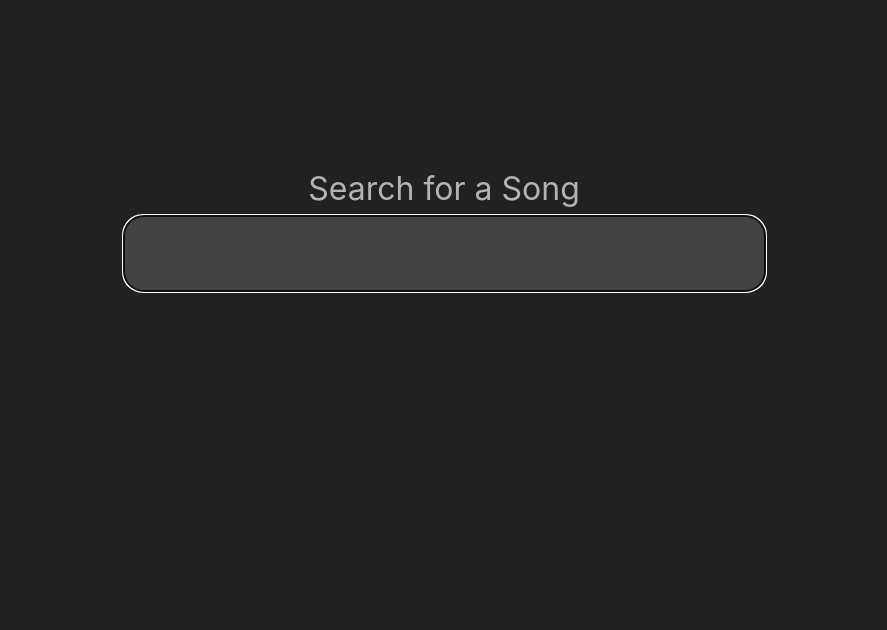
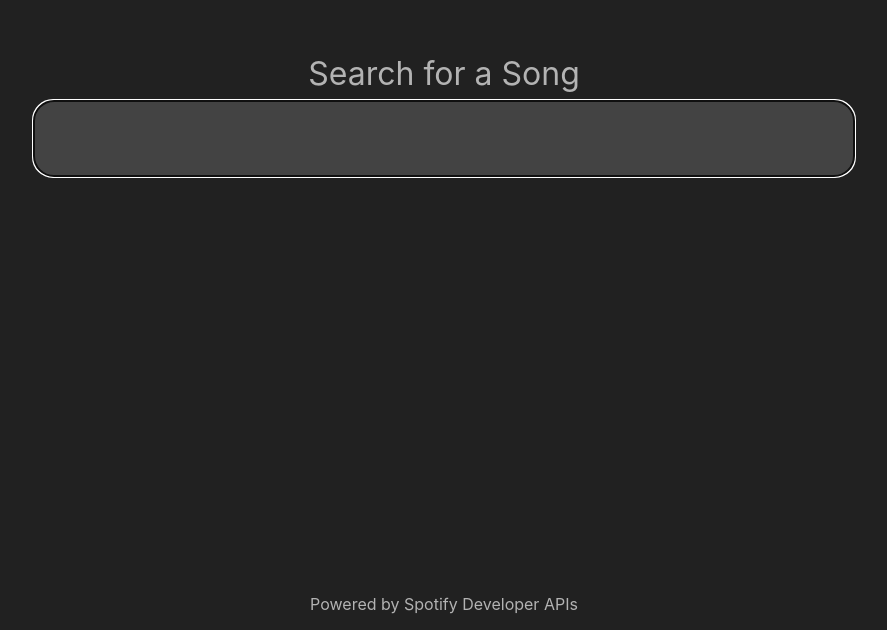
Before and after one commit to Lrobert6/song-recommender, a React (Create React App) app in the folder song-recommender/: page / in a window 1280 px wide. Shown: the part 170-800 px from the top of the page, without its empty margins (196-1083 px from the left). Built offline with nearby package versions, Linux system fonts and the light colour scheme.

Commit message:
Created Basic Layout

```diff
--- a/song-recommender/src/App.css
+++ b/song-recommender/src/App.css
@@ -1,10 +1,10 @@
 .background {
   text-align: center;
   background-color: #212121;
-  min-height: 100vh;
+  height: 100vh;
   display: flex;
   flex-direction: column;
   align-items: center;
-  justify-content: center;
+  justify-content: flex-start;
   color: #b3b3b3;
 }
--- a/song-recommender/src/App.js
+++ b/song-recommender/src/App.js
@@ -3,14 +3,42 @@ import { useState } from 'react';
 
 function App() {
   const [searchTerm, setSearchTerm] = useState('');
+  const [results, setResults] = useState([]);
 
+  const handleInputChange = (event) => {
+    setSearchTerm(event.target.value);
+
+    if(event.target.value.trim() !== ''){
+      setResults(['Song 1', 'Song 2', 'Song 3', 'Song 4', 'Song 5']
+        .filter(song => song.toLowerCase().includes(event.target.value.toLowerCase()
+      )));
+    } else {
+      setResults([]);
+    }
+  }
 
   return (
     <div className="background">
-      <div style={{display: 'flex', flexDirection: 'column'}}>
-        <label style={{fontSize: '2rem', marginBottom: '0.5rem'}}>Search for a Song</label>
-        <input type='text' autoFocus style={{backgroundColor: '#434343', border: 'none', borderRadius: '20px', fontSize: '3rem', color: 'white', padding: '10px'}}/>
+      <div style={{marginTop: '17.5%', display: 'flex', flexDirection: 'column', transition: 'transform 0.3s ease', transform: searchTerm ? 'translateY(-15rem)' : 'translateY(0)'}}>
+        <label style={{fontSize: '2rem', marginBottom: '0.5rem', opacity: searchTerm ? '0%' : '100%'}}>Search for a Song</label>
+        <input type='text' autoFocus value={searchTerm} onChange={handleInputChange} style={{backgroundColor: '#434343', border: 'none', borderRadius: '20px', fontSize: '3rem', color: 'white', padding: '10px', width: '50rem'}}/>
+        {results.length > 0 && (
+          <div style={{backgroundColor: '#434343', width: '50rem', zIndex: '-1', marginLeft: '.5rem', marginTop: '-.5rem', borderRadius: '10px'}}>
+            <ul style={{padding: '0', paddingRight: '2.5px'}}>
+              {results.map((result, index) => (
+                <div style={{border: '1px solid #b3b3b3', borderRadius: '10px', marginTop: '1rem', marginLeft: '1rem', marginRight: '1rem', backgroundColor: '#212121', display: 'flex', flexDirection: 'row', justifyContent: 'space-evenly'}}>
+                  <div>
+                    <p style={{fontWeight: 'bold'}}>{result}</p>
+                    <p>Artist Here</p>
+                  </div>
+                  <div style={{width: '5rem', height: '5rem', backgroundColor: 'black'}}/>
+                </div>
+              ))}
+            </ul>
+          </div>
+        )}
       </div>
+      <p style={{position: 'fixed', bottom: '0'}}>Powered by Spotify Developer APIs</p>
     </div>
   );
 }
```
Also changed, not shown: 1 other file (tests, documents, lock files or other folders).
